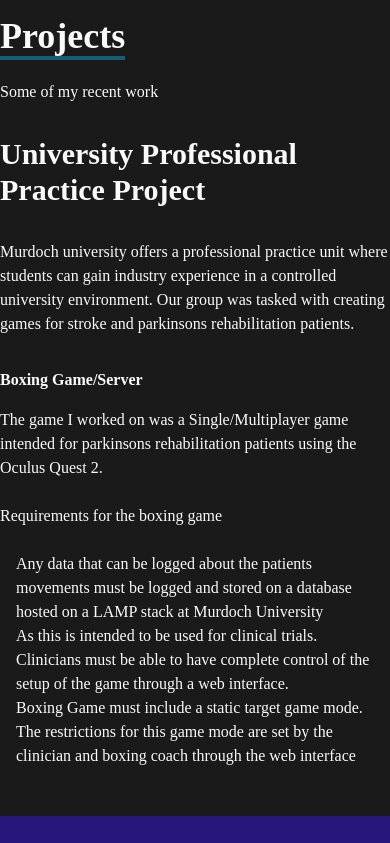
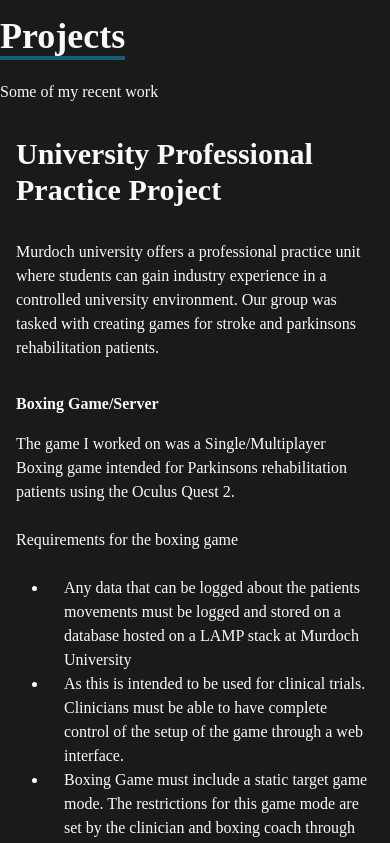
Before and after one commit to Bifdus/porfoliosite, a React (Create React App) app: page / in a window 390 px wide. Shown: the part 2580-3423 px from the top of the page. Built offline with nearby package versions, Linux system fonts and the light colour scheme.

Commit message:
List Style fix, css fix

```diff
--- a/src/components/Navbar.jsx
+++ b/src/components/Navbar.jsx
@@ -12,7 +12,7 @@
         <div></div>
 
         {/* menu */}
-        <ul className='hidden md:flex styled-u-list'>
+        <ul className='hidden md:flex'>
           <NavItem name='hero' text='Home' isStyle={false} />
           <NavItem name='about' text='About' isStyle={false} />
           <NavItem name='skills' text='Skills' isStyle={false} />
--- a/src/components/Projects.jsx
+++ b/src/components/Projects.jsx
@@ -18,22 +18,22 @@
         </div>
 
         <article className='pb-12'>
-          <h2 className='font-bold text-3xl pb-8 '>
+          <h2 className='font-bold text-3xl pb-8 px-4 '>
             University Professional Practice Project
           </h2>
-          <p className='pb-4'>
+          <p className='pb-4 px-4'>
             Murdoch university offers a professional practice unit where
             students can gain industry experience in a controlled university
             environment. Our group was tasked with creating games for stroke and
             parkinsons rehabilitation patients.
           </p>
-          <h2 className='font-bold py-4'>Boxing Game/Server</h2>
-          <p>
-            The game I worked on was a Single/Multiplayer game intended for
-            parkinsons rehabilitation patients using the Oculus Quest 2.
+          <h2 className='font-bold py-4 px-4'>Boxing Game/Server</h2>
+          <p className='px-4'>
+            The game I worked on was a Single/Multiplayer Boxing game intended
+            for Parkinsons rehabilitation patients using the Oculus Quest 2.
           </p>
-          <p className='py-6'>Requirements for the boxing game</p>
-          <ul className='list-disc'>
+          <p className='py-6 px-4'>Requirements for the boxing game</p>
+          <ul className='styled-list'>
             <li>
               Any data that can be logged about the patients movements must be
               logged and stored on a database hosted on a LAMP stack at Murdoch
--- a/src/index.css
+++ b/src/index.css
@@ -95,8 +95,10 @@
   z-index: 1;
 }
 
-#styled-u-list {
+.styled-list {
   cursor: default;
+  list-style: disc;
+  padding-left: 3rem;
 }
 
 @media screen and (min-width: 700px) {
```
